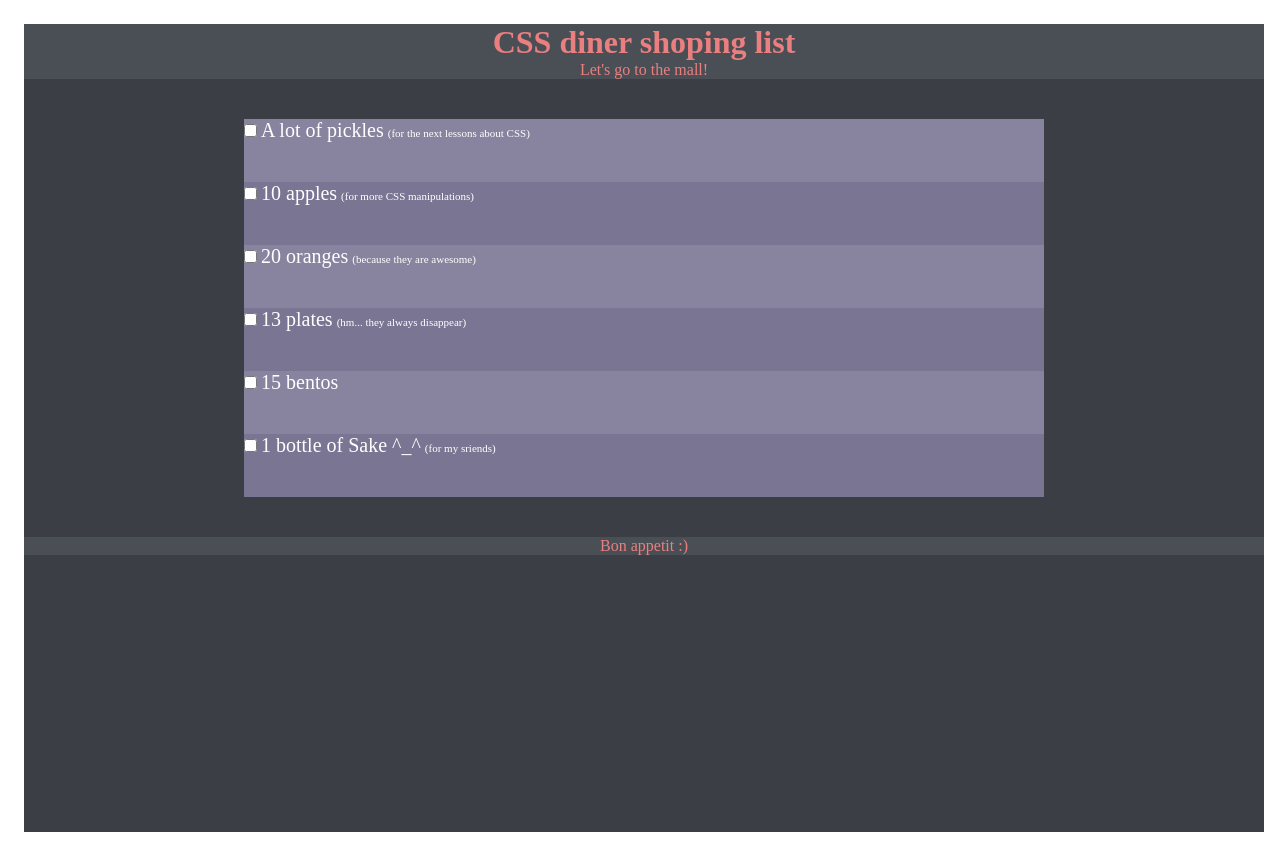
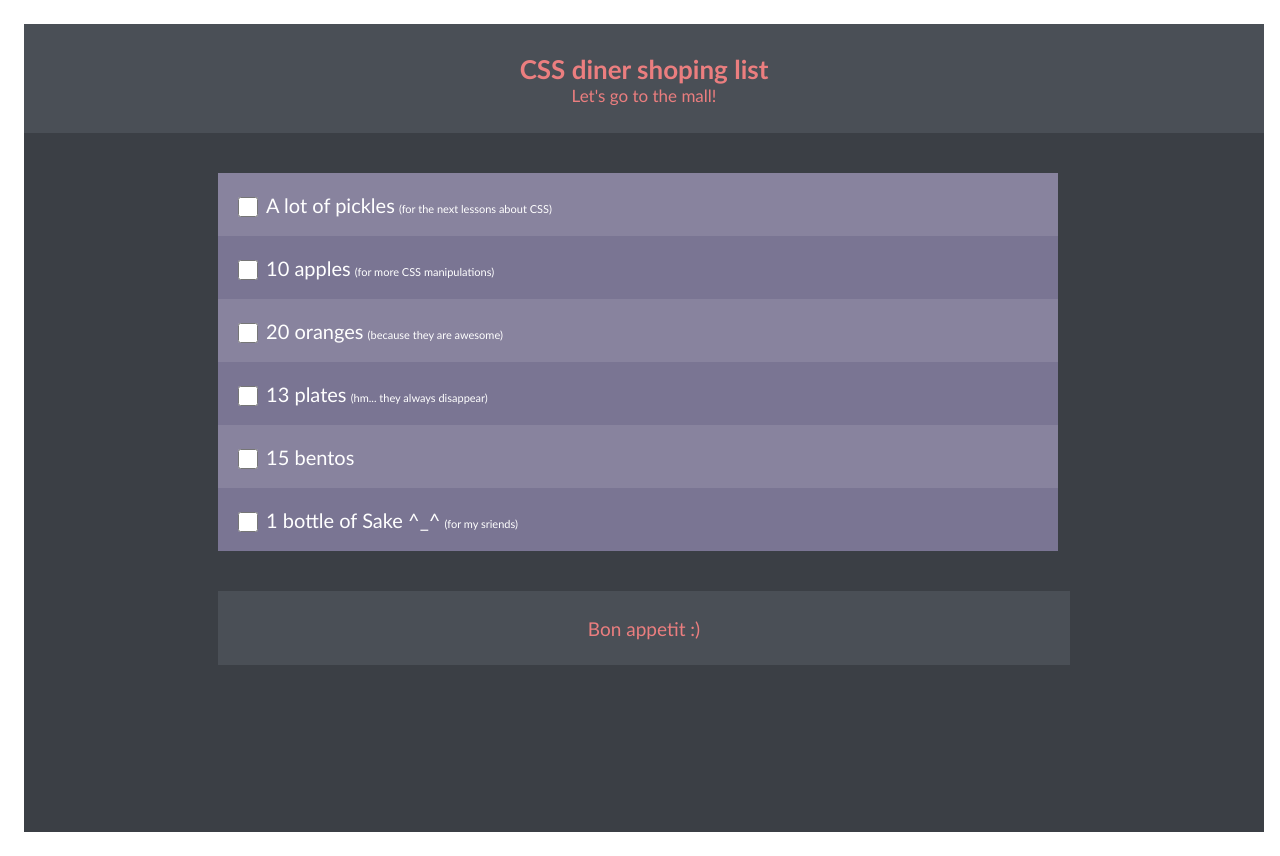
Before and after one commit to OlegPanyshak/Beetroot_Academy, a plain HTML site: page Hometask_5/CSS shoping list/index.html in a window 1280 px wide. Drawn offline with Linux system fonts and the light colour scheme.

Commit message:
ht_5 done

```diff
--- a/Hometask_5/CSS shoping list/index.html
+++ b/Hometask_5/CSS shoping list/index.html
@@ -12,8 +12,8 @@
 
 <body>
     <div>
-        <h1 class="headline_text">CSS diner shoping list</h1>
-        <p class="headline_text">Let's go to the mall!</p>
+        <h1 class="headline_text headline_main">CSS diner shoping list</h1>
+        <p class="headline_text headline_else">Let's go to the mall!</p>
     </div>
 
     <ul class="list">
@@ -59,8 +59,8 @@
             </li>
         </label>
     </ul>
-    <div>
-        <p id="footer">Bon appetit :)</p>
+    <div id="footer">
+        <p>Bon appetit :)</p>
     </div>
 </body>
 
--- a/Hometask_5/CSS shoping list/style.css
+++ b/Hometask_5/CSS shoping list/style.css
@@ -12,6 +12,7 @@
     --red:#eb7e7f;
 }
 body{
+    font-family:'Trebuchet MS', Trebuchet, Arial, sans-serif;
     width:1240px;
     height: 808px;
     border: solid 24px;
@@ -23,33 +24,47 @@ body{
 .headline_text{
     color: var(--red);
 }
+.headline_main{
+    font-size: 26px;
+    padding-top: 29px;
+}
+.headline_else{
+    font-size: 17px;
+    padding-bottom: 27px;
+}
 body>div{
     background-color: var(--grey);
 }
 ul{
-    padding: 40px 220px 40px;
+    padding: 40px 194px 40px;
 }
 li{
     display: block;
     width: 800px;
-    height:63px;
+    height:23px;
     text-align: left;
     color:white ;
     list-style: none;
     margin-left: 0;
+    padding: 20px;
 }
 .list :nth-child(odd) li{
     background-color: var(--light-purple);
-
 }
 .list :nth-child(even) li{
     background-color: var(--purple);
 }
 #footer{
+    display: block;
+    width: 800px;
+    height:22px;
     color: var(--red);
+    font-size: 19px;
+    margin: 0 194px;
+    padding: 26px;
 }
 .hower .content:hover{
-    border: solid;
+    border: 5px solid ;
     border-right: 0;
     border-left: 0;
     background-color: var(--dark-purple);
@@ -62,7 +77,6 @@ li{
 }
 .list .hower:focus{
     background-color: var(--red);
-
 }
 .content :nth-child(2){
     font-size: 20px;
@@ -70,3 +84,17 @@ li{
 .post_script{
     font-size: 11px;
 }
+.list .hower :active{
+    background-color: var(--red);
+}
+.content :checked ~ span{
+    text-decoration: line-through;
+    opacity: 0.4;
+}
+input[type="checkbox"]{
+    display: inline-block;
+    width: 20px;
+    height: 20px;
+    margin:-3px 4px 0 0;
+    vertical-align: middle;
+}
```
Also changed, not shown: 1 other file.
